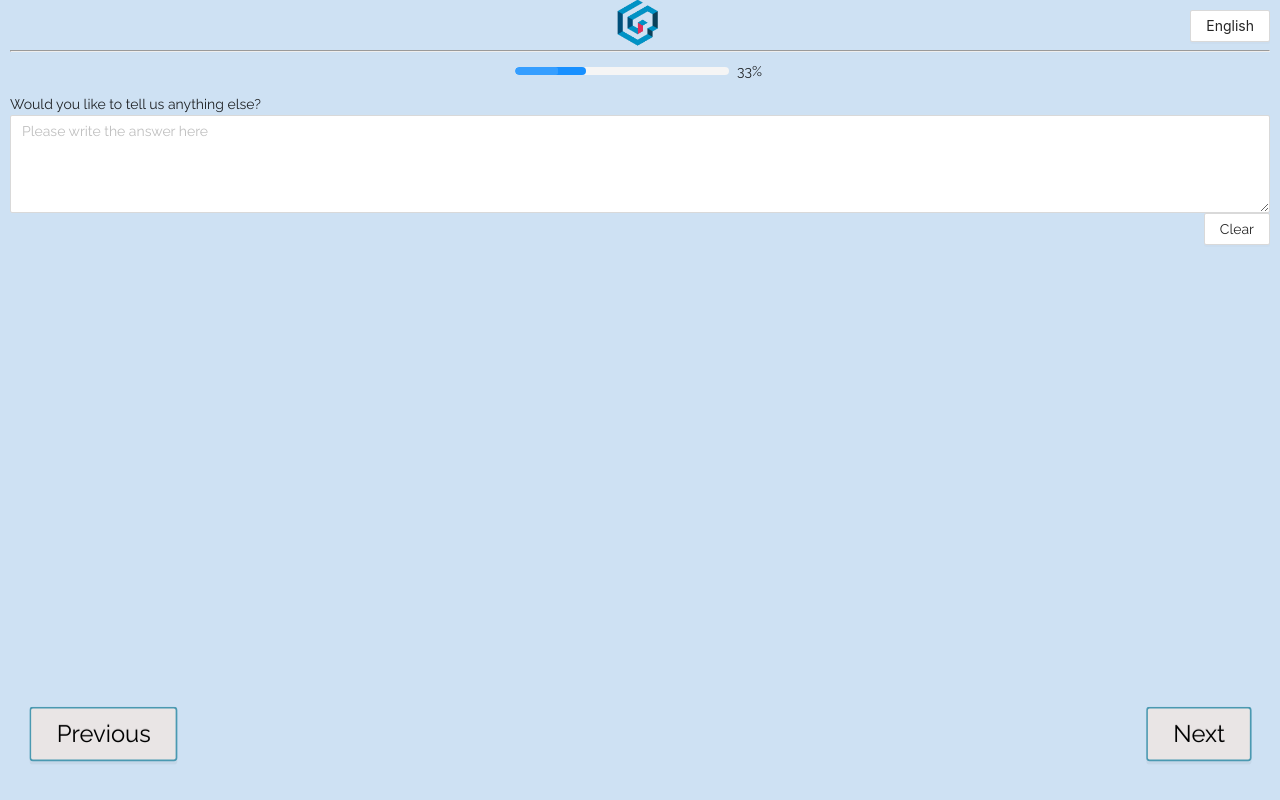
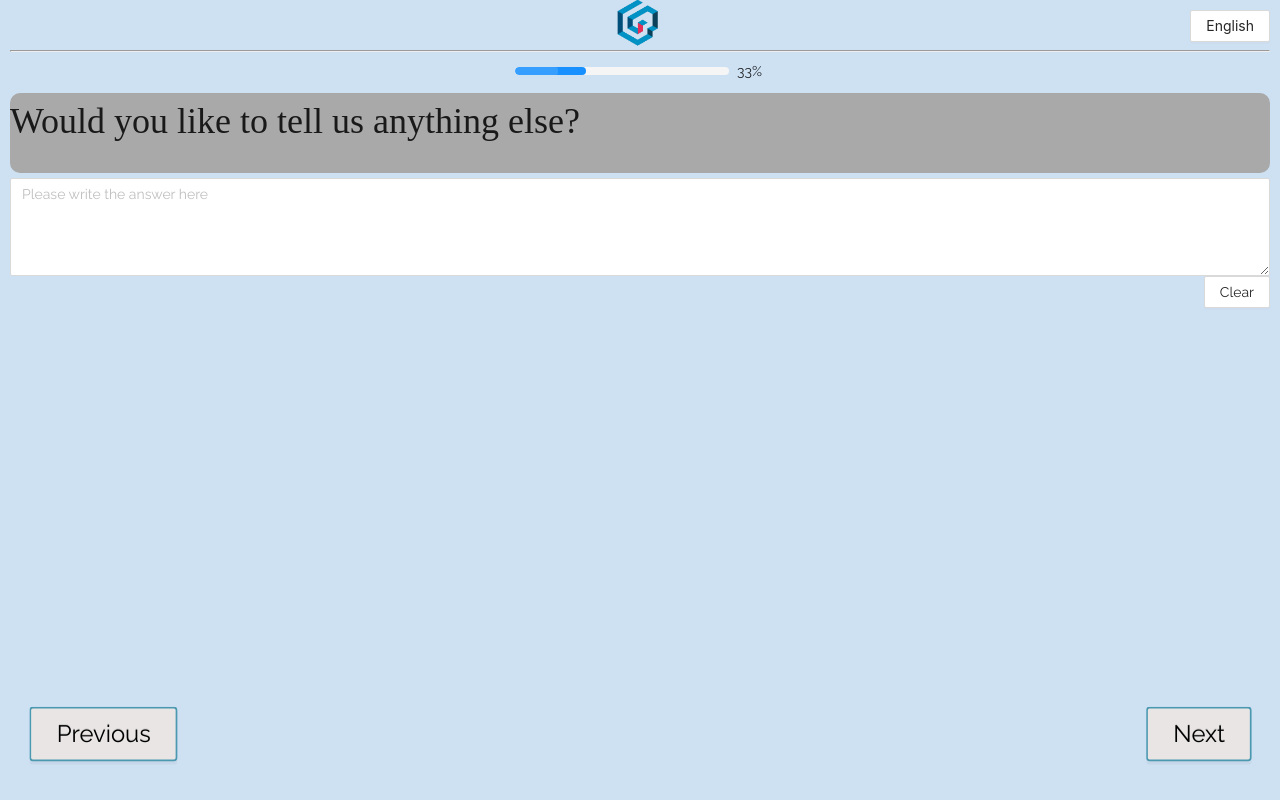
Before and after one commit to webahead14/clinic-client, a React (Create React App) app: page /survey/test/text-question in a window 1280 px wide. Shown: the top 800 px of the page. Built offline with nearby package versions, Linux system fonts and the light colour scheme; no server answers.

Commit message:
OpenText Component fixed

```diff
--- a/src/components/OpenText/index.jsx
+++ b/src/components/OpenText/index.jsx
@@ -1,11 +1,10 @@
 import { render } from '@testing-library/react'
 import React, { Component } from 'react'
-import { Button, Input } from 'antd'
+import { Button } from 'antd'
 import TextArea from 'antd/lib/input/TextArea'
 import './styleModule.css'
 import 'antd/dist/antd.css'
 import Form from 'antd/lib/form/Form'
-
 
 class Question extends Component {
   constructor(props) {
@@ -27,7 +26,7 @@ class Question extends Component {
   render() {
     return (
       <Form>
-        <label>{this.state.questionText}</label>
+        <span className="labeled">{this.state.questionText}</span>
         <TextArea
           rows={4}
           placeholder="Please write the answer here"
@@ -35,9 +34,9 @@ class Question extends Component {
           onChange={this.handleAnswer}
           onSubmit={this.submitAnswer}
         />
-        <div className='transparent'>
+        <div className="transparent">
           <Button
-            className='transparent'
+            className="transparent"
             onClick={() => this.setState({ answer: '' })}
           >
             Clear
--- a/src/components/OpenText/styleModule.css
+++ b/src/components/OpenText/styleModule.css
@@ -3,3 +3,14 @@
   display: flex;
   justify-content: flex-end;
 }
+
+.labeled {
+  display: flex;
+  margin-bottom: 5px;
+  background-color: darkgray;
+  border-radius: 10px;
+  font-family: 'Times New Roman', Times, serif;
+  font-size: 36px;
+  height: 80px;
+  width: 100% !important;
+}
```
